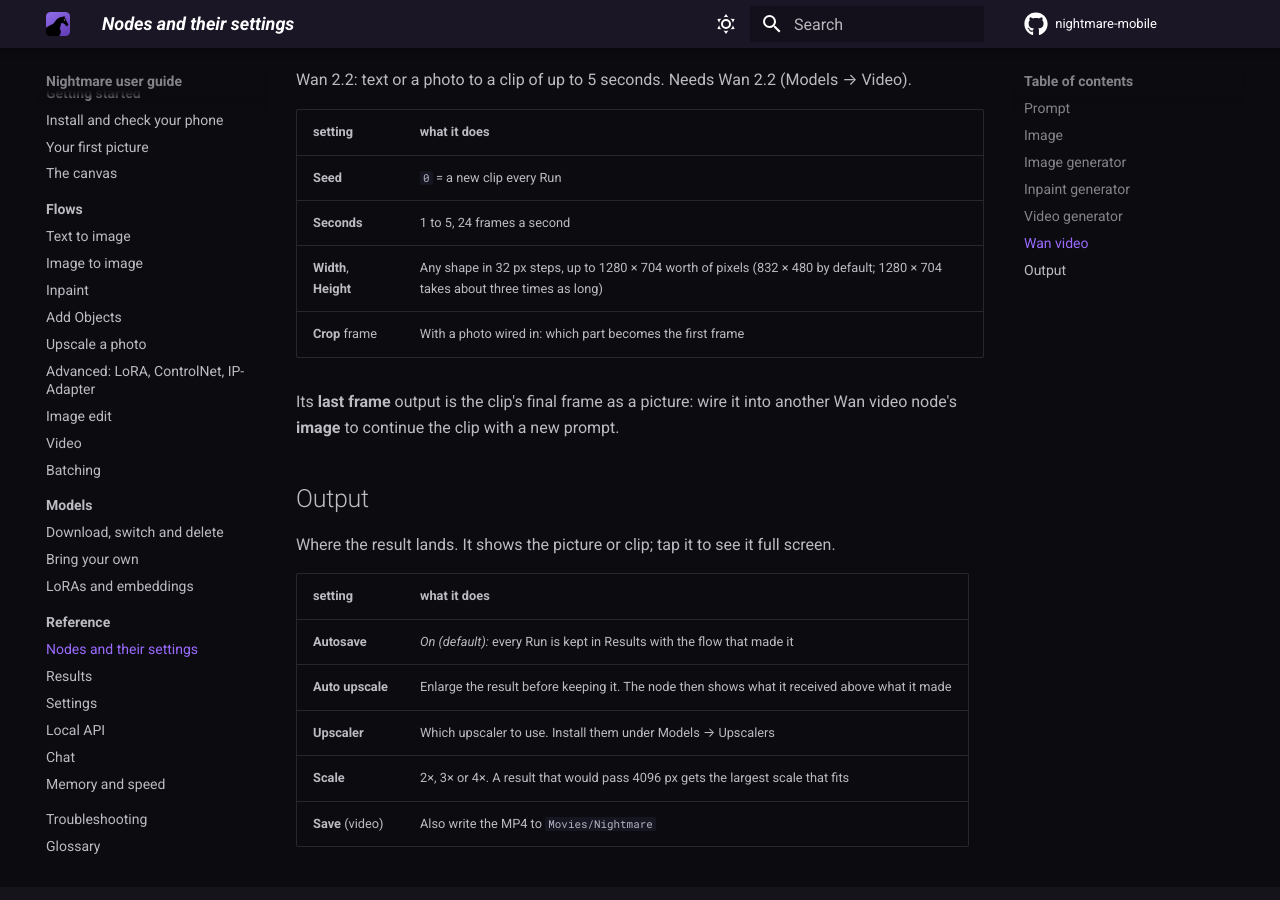
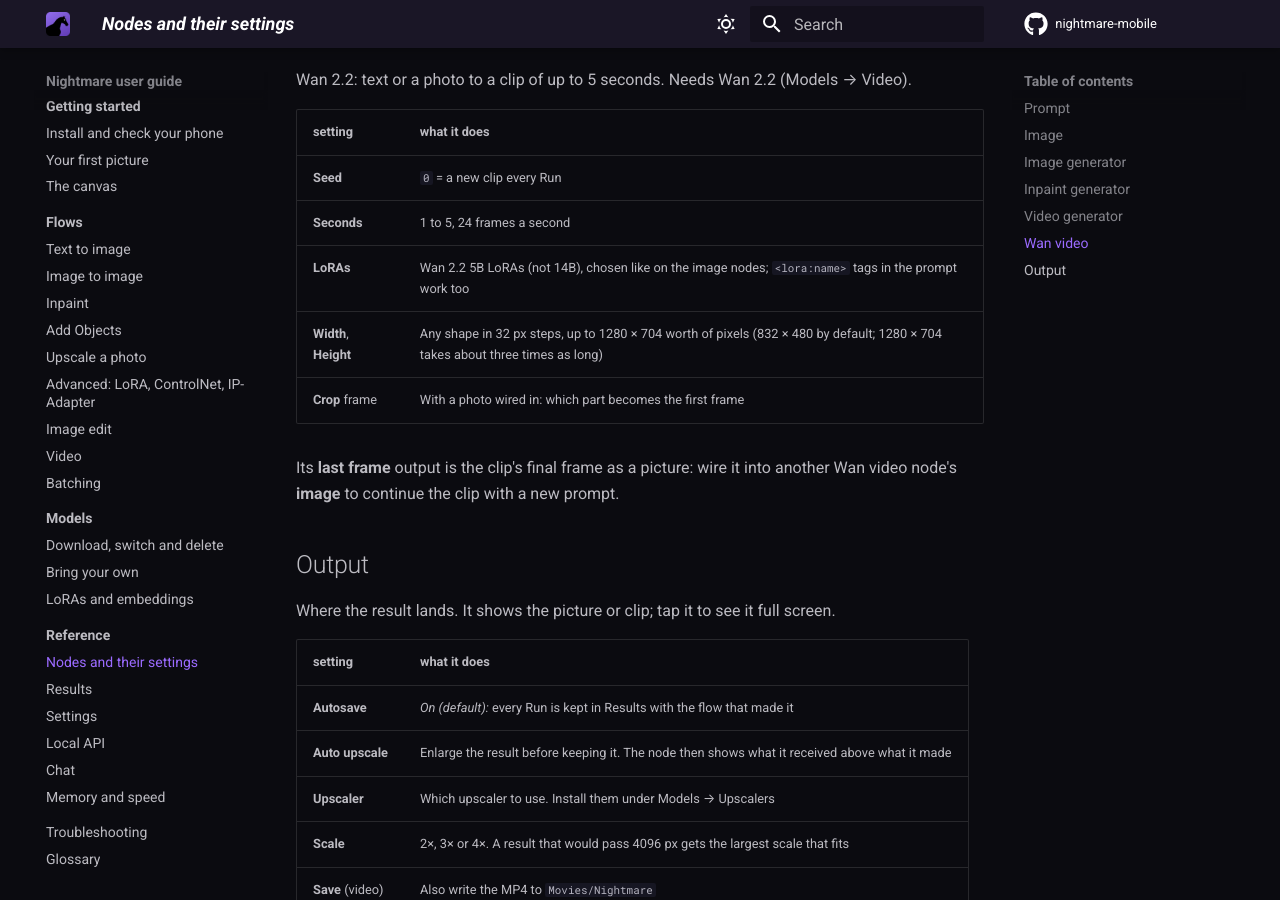
Before and after one commit to AbrahamPaulJ/nightmare-mobile, an MkDocs documentation site: the page built from guide/pages/reference/nodes.md, in a window 1280 px wide and 900 px high, scrolled down 6793 px. Built offline with MkDocs 1.6.1 and Material for MkDocs 9.7.7, drawn with Linux system fonts in a browser that asks for light colours; comment, search, counter and statistics services are not loaded.

Commit message:
README/guide: the Wan LoRA picker
Co-Authored-By: Claude Opus 5.5 <noreply@anthropic.com>
Claude-Session: https://claude.ai/code/session_01GMnzTQSgek1yH8KgHNUboP

```diff
--- a/guide/pages/reference/nodes.md
+++ b/guide/pages/reference/nodes.md
@@ -139,6 +139,7 @@ Wan 2.2: text or a photo to a clip of up to 5 seconds. Needs Wan 2.2 (Models →
 |---|---|
 | **Seed** | `0` = a new clip every Run |
 | **Seconds** | 1 to 5, 24 frames a second |
+| **LoRAs** | Wan 2.2 5B LoRAs (not 14B), chosen like on the image nodes; `<lora:name>` tags in the prompt work too |
 | **Width**, **Height** | Any shape in 32 px steps, up to 1280 × 704 worth of pixels (832 × 480 by default; 1280 × 704 takes about three times as long) |
 | **Crop** frame | With a photo wired in: which part becomes the first frame |
 
```
Also changed, not shown: README.md.
